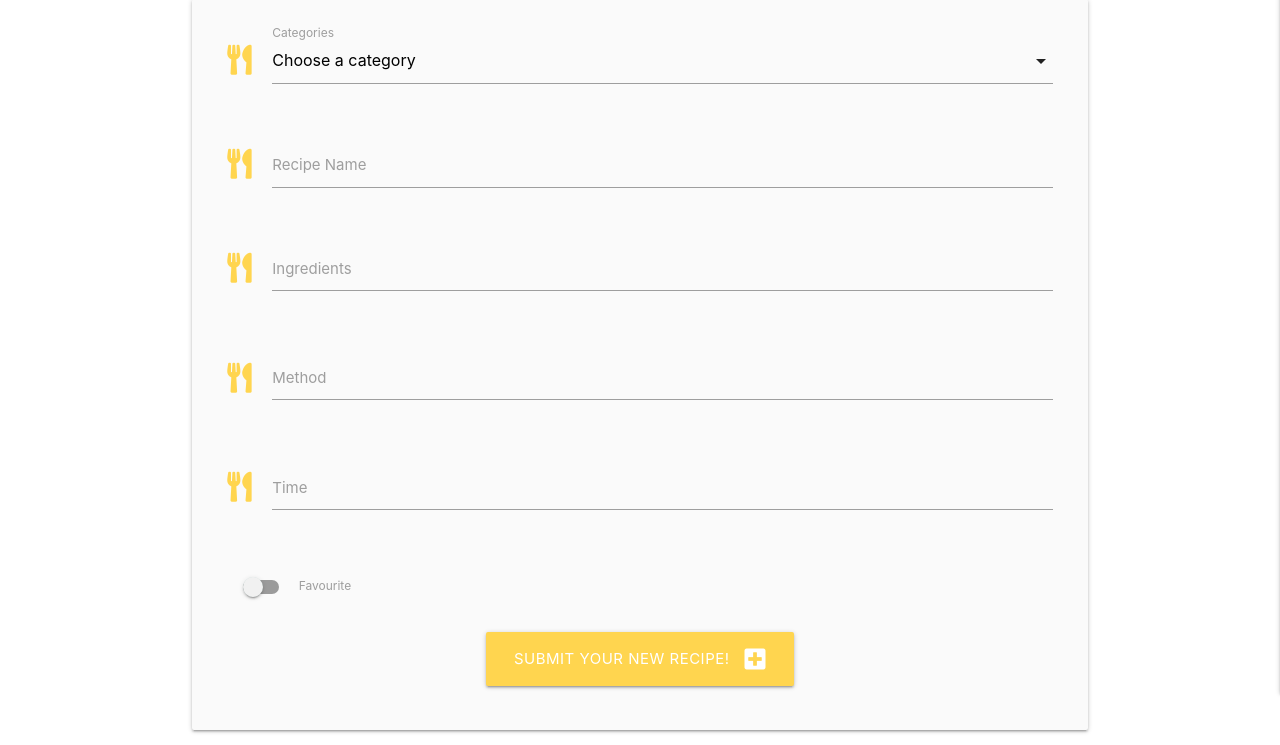
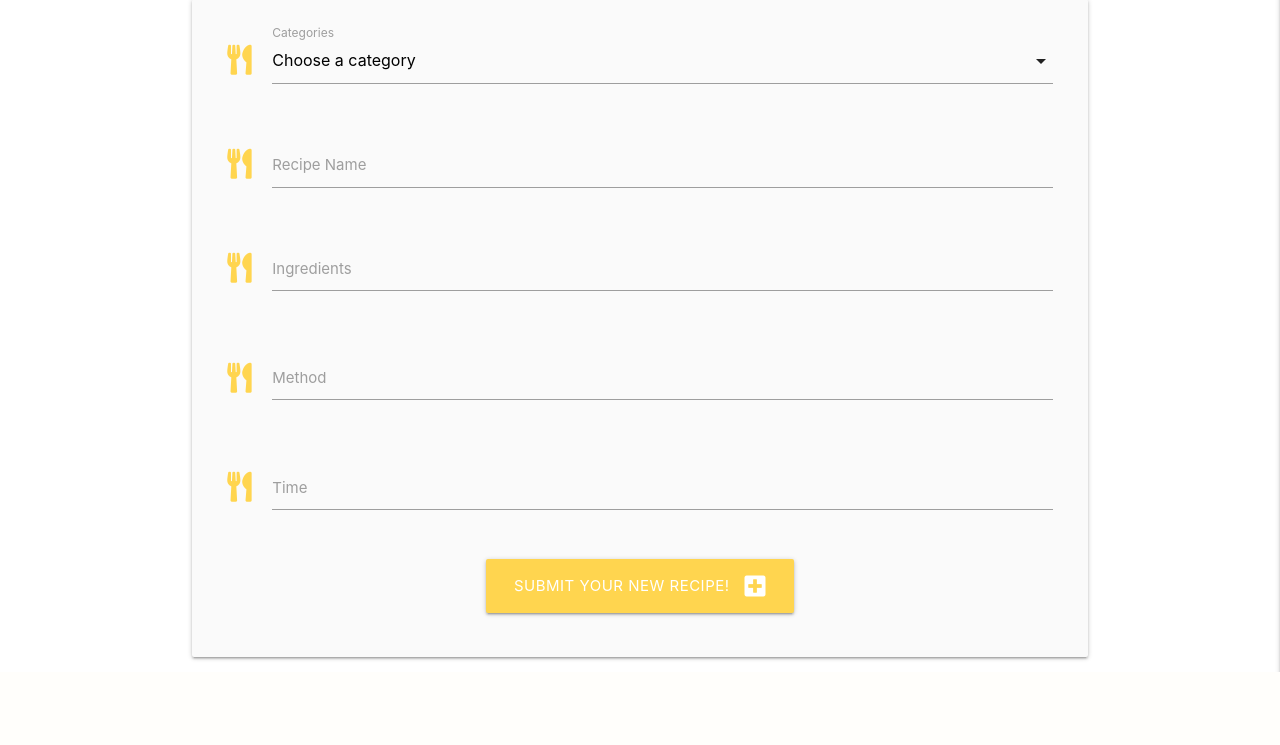
Before and after one commit to cnridley/recipes-online, a Flask app: page /add_recipe in a window 1280 px wide. Shown: the part 167-912 px from the top of the page. After the commit the page ends 839 px from the top, so only its background shows below. Run offline with Flask 2, Linux system fonts and the light colour scheme; data that the repository does not hold is empty; some libraries are stand-ins or nearby versions.

Commit message:
updated read.me

```diff
--- a/templates/add_recipes.html
+++ b/templates/add_recipes.html
@@ -50,18 +50,6 @@
           <label for="time">Time</label>
             </div>
         </div>
-        <!--Fav picker-->
-        <div class="row">
-            <div class="input-field col s12">
-                <div class="switch">
-                    <label for="favourite">
-                    <input type="checkbox" id="favourite" name="favourite">
-                    <span class="lever"></span>
-                        Favourite
-                    </label>
-                </div>
-            </div>
-        </div>
           <!--Submit Button-->
         <div class="row">
             <div class="col s12 center-align">
```
Also changed, not shown: README.md.
